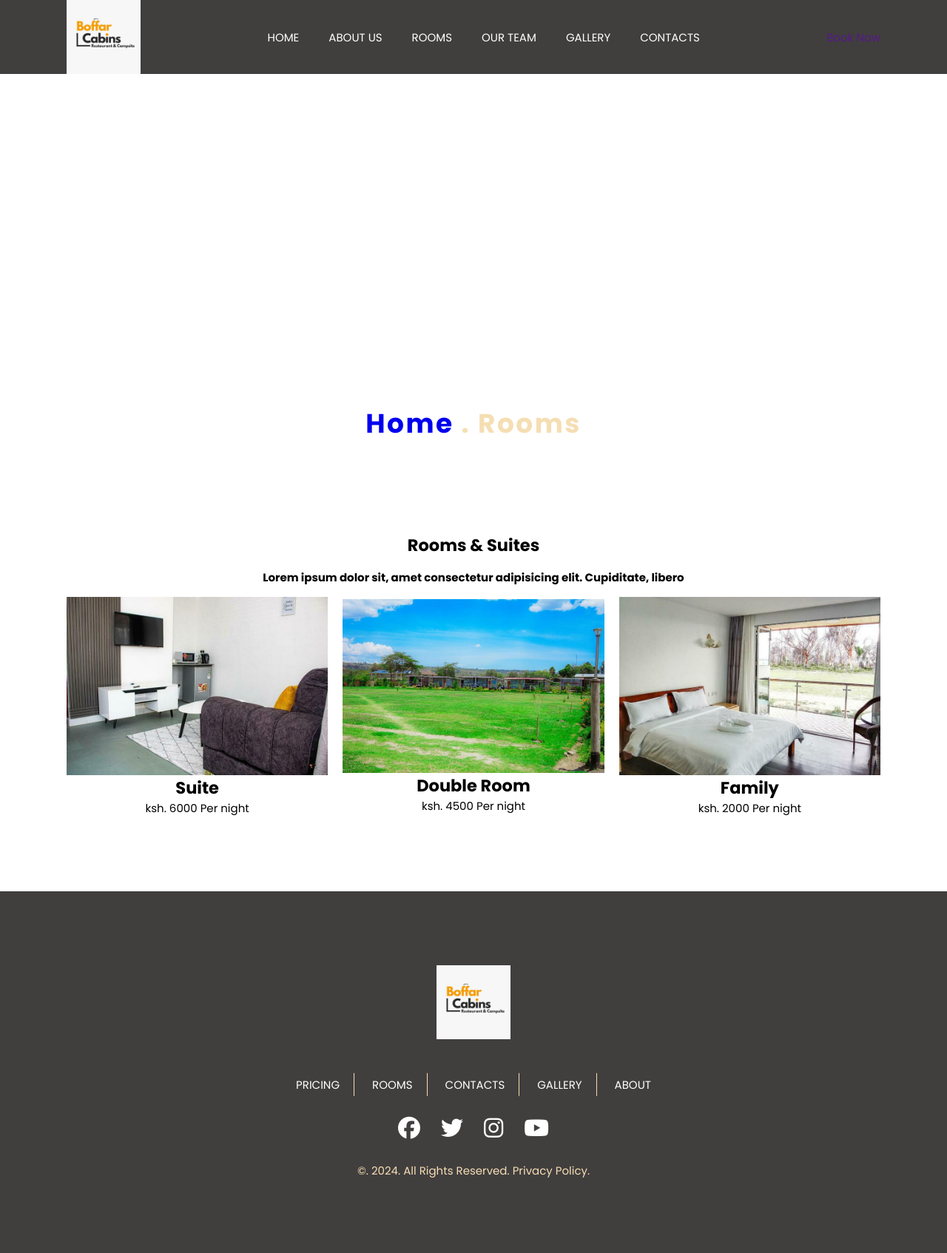
After one commit to WangaiJM/boffar, a Django app: page /rooms/ in a window 1280 px wide. The commit adds this page. Shown: the whole page at 74% size. Run offline with Django 5.2, Linux system fonts and the light colour scheme; some libraries are stand-ins or nearby versions.

Commit message:
pages structure

```diff
--- a/pages/templates/app/footer.html
+++ b/pages/templates/app/footer.html
@@ -11,11 +11,10 @@
       <a href="">About</a>
     </div>
     <div class="socials">
-      <span class="material-symbols-rounded"> favorite </span>
-      <span class="material-symbols-rounded"> favorite </span>
-      <span class="material-symbols-rounded"> favorite </span>
-      <span class="material-symbols-rounded"> favorite </span>
-      <span class="material-symbols-rounded"> favorite </span>
+      <i class="fa-brands fa-facebook"></i>
+      <i class="fa-brands fa-twitter"></i>
+      <i class="fa-brands fa-instagram"></i>
+      <i class="fa-brands fa-youtube"></i>
     </div>
     <p>&copy;. {% now "Y" %}. All Rights Reserved. Privacy Policy.</p>
   </div>
--- a/pages/templates/app/headerOther.html
+++ b/pages/templates/app/headerOther.html
@@ -18,16 +18,16 @@
           <a href="{% url 'about' %}">About Us</a>
         </li>
         <li class="nav__list-item">
-          <a href="">Rooms</a>
+          <a href="{% url 'rooms' %}">Rooms</a>
         </li>
         <li class="nav__list-item">
-          <a href="/">Our Team</a>
+          <a href="{% url 'team' %}">Our Team</a>
         </li>
         <li class="nav__list-item">
-          <a href="/">Gallery</a>
+          <a href="{% url 'gallery' %}">Gallery</a>
         </li>
         <li class="nav__list-item">
-          <a href="">Contacts</a>
+          <a href="{% url 'contacts' %}">Contacts</a>
         </li>
       </ul>
       <a href="" class="btn btn__book">Book Now</a>
--- a/pages/templates/app/main.html
+++ b/pages/templates/app/main.html
@@ -27,5 +27,9 @@
     <!-- footer -->
     {% block footer %} {% endblock %}
     <script src="{% static 'js/index.js' %}"></script>
+    <script
+      src="https://kit.fontawesome.com/90ec0dbade.js"
+      crossorigin="anonymous"
+    ></script>
   </body>
 </html>
--- /dev/null
+++ b/pages/templates/rooms/index.html
@@ -0,0 +1,48 @@
+<!-- extending main -->
+{% extends 'app/main.html' %}
+
+<!-- load static -->
+{% load static %}
+
+<!-- title -->
+{% block title %} Welcome Home {% endblock %}
+
+<!-- header -->
+{% block header %} {% include 'app/headerOther.html' %} {% endblock%}
+<!-- Banner -->
+{% block banner %} {% include 'app/banner.html' %} {% endblock%}
+<!-- body -->
+{% block content %}
+<main>
+  <section id="features">
+    <div class="container">
+      <h2 class="title">Rooms & Suites</h2>
+      <h4 class="features-subtitle">
+        Lorem ipsum dolor sit, amet consectetur adipisicing elit. Cupiditate,
+        libero
+      </h4>
+      <div class="feature-cards">
+        <div class="feature-card">
+          <img src="{% static 'images/img2.jpg' %}" alt="Suite" />
+          <h2 class="room-title">Suite</h2>
+          <p class="room-price">ksh. 6000 Per night</p>
+        </div>
+        <div class="feature-card">
+          <img src="{% static 'images/img3.jpg' %}" alt="Suite" />
+          <h2 class="room-title">Double Room</h2>
+          <p class="room-price">ksh. 4500 Per night</p>
+        </div>
+        <div class="feature-card">
+          <img src="{% static 'images/img4.jpg' %}" alt="Suite" />
+          <h2 class="room-title">Family</h2>
+          <p class="room-price">ksh. 2000 Per night</p>
+        </div>
+      </div>
+    </div>
+  </section>
+</main>
+
+{% endblock %}
+
+<!-- footer -->
+{% block footer %} {% include 'app/footer.html' %} {% endblock%}
--- a/pages/urls.py
+++ b/pages/urls.py
@@ -3,5 +3,9 @@
 
 urlpatterns = [
     path('', views.index, name='home'),
-    path('about/', views.aboutView, name='about')
+    path('about/', views.aboutView, name='about'),
+    path('rooms/', views.roomsView, name='rooms'),
+    path('teams/', views.teamView, name='team'),
+    path('gallery/', views.galleryView, name='gallery'),
+    path('contacts/', views.contactsView, name='contacts'),
 ]
--- a/pages/views.py
+++ b/pages/views.py
@@ -4,4 +4,16 @@
     return render(request, 'index.html', {'is_home': True})
 
 def aboutView(request):
-    return render(request, 'about/about.html', {'is_home': False, 'title': 'About Us'})
+    return render(request, 'about/about.html', {'title': 'About Us'})
+
+def roomsView(request):
+    return render(request, 'rooms/index.html', { 'title': 'Rooms'})
+
+def teamView(request):
+    return render(request, 'team/index.html', { 'title': 'team'})
+
+def galleryView(request):
+    return render(request, 'gallery/index.html', { 'title': 'Gallery'})
+
+def contactsView(request):
+    return render(request, 'contacts/index.html', { 'title': 'Contact Us'})
--- a/static/css/footer.css
+++ b/static/css/footer.css
@@ -41,10 +41,11 @@
   color: white;
   cursor: pointer;
 }
-footer .socials span {
+footer .socials i {
   padding: 1.2rem;
+  font-size: 2em;
 }
-footer .socials span:hover {
+footer .socials i:hover {
   color: wheat;
 }
 footer p {
```
Also changed, not shown: pages/templates/app/headerHome.html (+4 -4 lines), pages/templates/contacts/index.html (added, +47 -0 lines), pages/templates/gallery/index.html (added, +36 -0 lines), pages/templates/team/index.html (added, +48 -0 lines).
